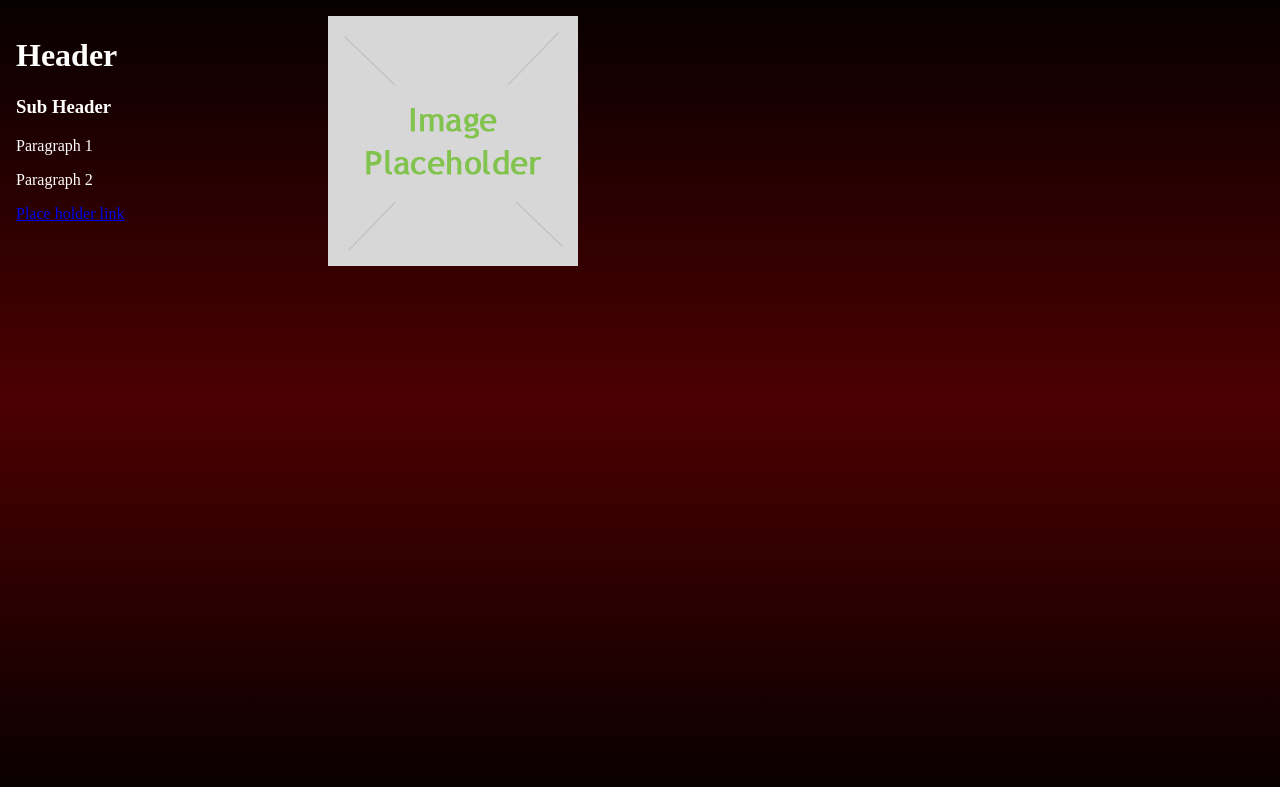
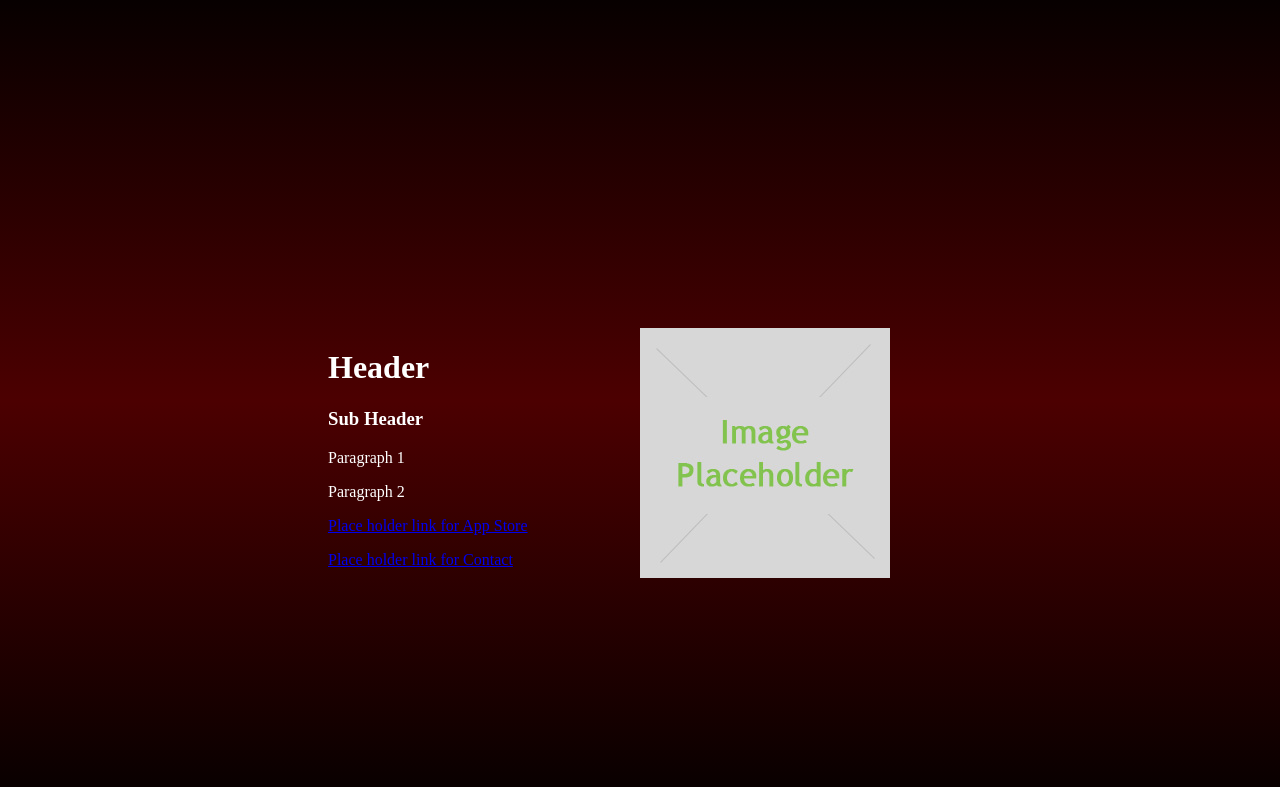
Before and after one commit to JPrevost21/app-site-template, a plain HTML site: page index.html in a window 1280 px wide. Drawn offline with nearby package versions, Linux system fonts and the light colour scheme.

Commit message:
Added <p> tags to links, added contact link to #left, adding padding-top% to #container.

```diff
--- a/index.html
+++ b/index.html
@@ -13,7 +13,12 @@
                 <h3>Sub Header</h3>
                 <p>Paragraph 1</p>
                 <p>Paragraph 2</p>
-                <a href="https://github.com/JPrevost21/app-site-template">Place holder link</a>
+                <p>
+                    <a href="https://github.com/JPrevost21/app-site-template">Place holder link for App Store</a>
+                </p>
+                <p>
+                    <a href="https://github.com/JPrevost21/app-site-template">Place holder link for Contact</a>
+                </p>
             </div>
             <div id="right">
                 <img src="img/image-placeholder.jpg" alt="Image Placeholder" style="width:250px;height:250px;">
--- a/styles.css
+++ b/styles.css
@@ -14,8 +14,10 @@ body {
 #container {
     display:flex;
     width: 100%;
+    padding-top: 25%;
 }
 #left {
+    margin-left: 25%;
     color: white;
     margin-right: 16px;
     width: 25%;
```
